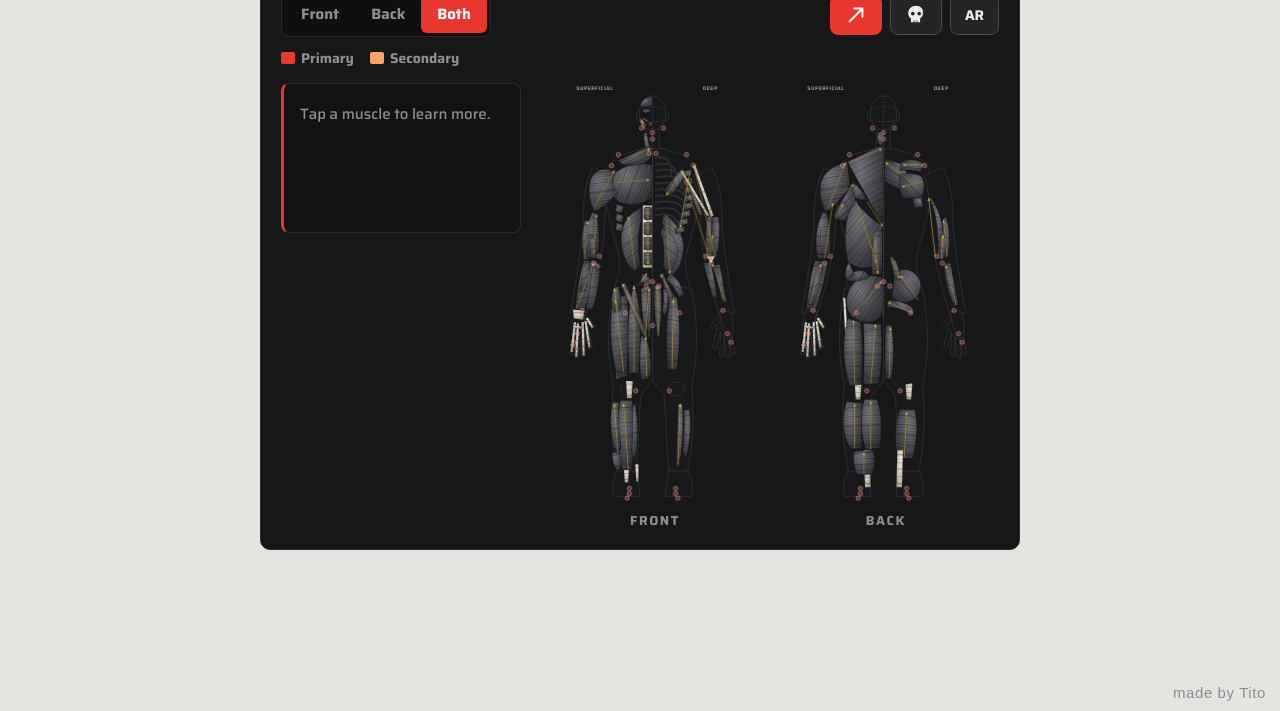
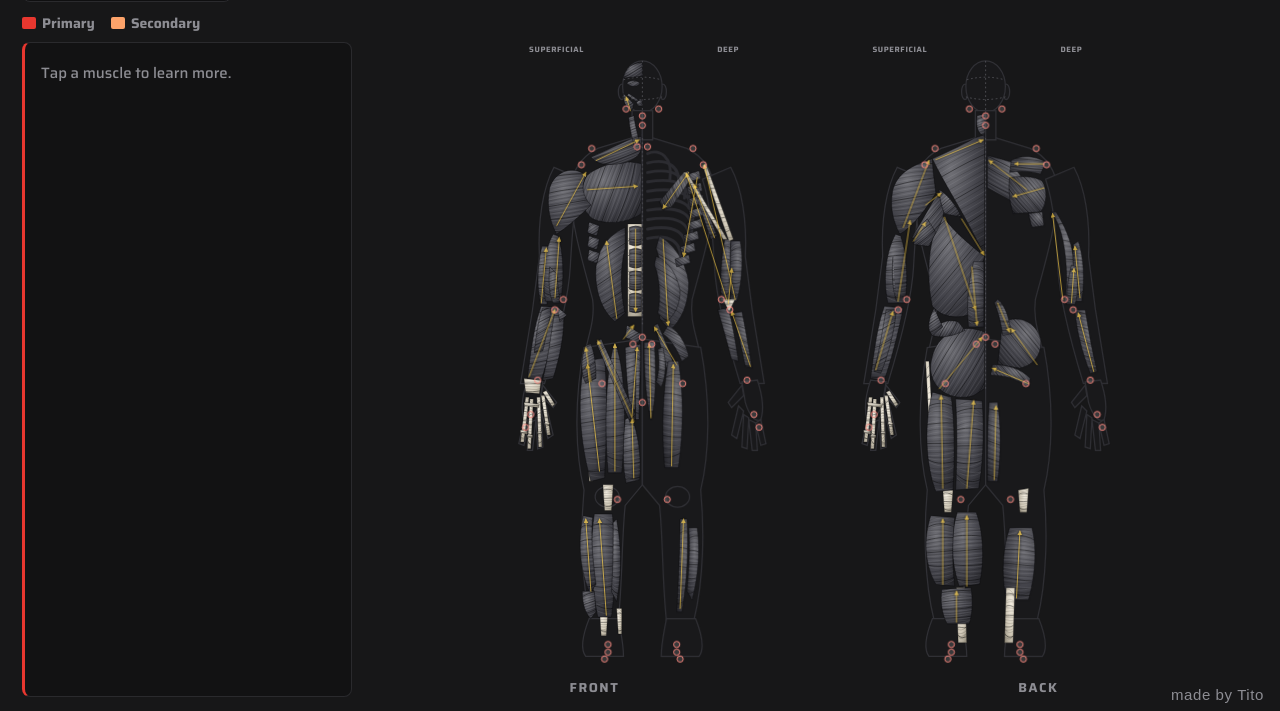
Before and after one commit to wade-dp0/SportAnatomy, a plain HTML site: page index.html in a window 1280 px wide. Shown: the part 89-800 px from the top of the page. Drawn offline with Linux system fonts and the light colour scheme; a web font is replaced by a local one.

Commit message:
Update index.html
full screen pc

```diff
--- a/index.html
+++ b/index.html
@@ -3,6 +3,7 @@
 <head>
 <meta charset="utf-8">
 <meta name="viewport" content="width=device-width, initial-scale=1, viewport-fit=cover">
+<meta name="mobile-web-app-capable" content="yes"><meta name="apple-mobile-web-app-capable" content="yes"><meta name="apple-mobile-web-app-status-bar-style" content="black-translucent"><meta name="theme-color" content="#101010">
 <title>SportAnatomy · Muscle map</title>
 <link rel="stylesheet" href="https://fonts.googleapis.com/css2?family=Saira:ital,wght@0,500;0,700;1,800&family=Noto+Sans+Arabic:wght@500;700&family=Mako&display=swap">
 <style>
@@ -83,13 +84,26 @@ svg{display:block;width:100%;height:auto;max-height:78vh;margin:0 auto;overflow:
 .tag{display:inline-block;margin-left:8px;padding:1px 8px;border-radius:4px;font-size:12px;font-weight:700;color:#111}
 .info p{margin:4px 0 0;color:var(--mute)}
 @media (prefers-reduced-motion:reduce){*{transition:none!important}.info>*{animation:none!important;opacity:1!important}}
+/* the app fills the whole window on every screen (phone, tablet, PC) */
+@media all{
+ html,body{height:100%}body{display:block;padding:0;overflow:hidden}
+ .card{max-width:none;width:100%;height:100vh;height:100dvh;border:0;border-radius:0;display:flex;flex-direction:column;padding:max(8px,env(safe-area-inset-top)) max(8px,env(safe-area-inset-right)) max(8px,env(safe-area-inset-bottom)) max(8px,env(safe-area-inset-left))}
+ h1{font-size:18px;margin:0 0 8px}
+ .layout{flex:1;min-height:0;margin-top:8px;grid-template-rows:minmax(0,1fr);align-items:stretch}
+ .layout .info{position:static!important;max-height:none;height:100%;overflow:auto}
+ .stage{display:flex;flex-direction:column;min-height:0}
+ svg{flex:1;min-height:0;height:100%;max-height:none}
+ .lbl{flex:none}
+ .by{font-size:12px;bottom:calc(2px + env(safe-area-inset-bottom,0px));right:8px}
+}
+@media (min-width:901px){.layout{grid-template-columns:330px 1fr;gap:18px}.card{padding:14px 22px}h1{font-size:22px}.layout .info{font-size:15px}.by{font-size:15px;right:16px;bottom:8px}}
 </style>
 </head>
 <body>
 <main class="card">
   <h1 id="title">Muscle map</h1>
   <div class="bar">
-    <div style="order:2;display:flex;gap:8px"><button class="lg" id="fl" aria-label="Line of force" title="Line of force" aria-pressed="true"><svg viewBox='0 0 24 24' width='22' height='22' fill='none' stroke='currentColor' stroke-width='2.2' stroke-linecap='round' stroke-linejoin='round'><path d='M5 19L19 5M10 5h9v9'/></svg></button><button class="lg" id="sk" aria-label="Skeleton" aria-pressed="false"><svg viewBox='0 0 24 24' width='22' height='22' fill='currentColor'><path d='M12 2C7 2 3.5 5.6 3.5 10c0 2.6 1.2 4.6 3 5.8V20h3v-2h1v2h2v-2h1v2h3v-4.2c1.8-1.2 3-3.2 3-5.8C20.5 5.6 17 2 12 2zM8.5 12.5a2 2 0 110-4 2 2 0 010 4zm7 0a2 2 0 110-4 2 2 0 010 4zM12 14l-1.2 2h2.4z'/></svg></button><button class="lg" id="lang">AR</button></div>
+    <div style="order:2;display:flex;gap:8px"><button class="lg" id="fs" aria-label="Full screen" title="Full screen" hidden><svg viewBox='0 0 24 24' width='22' height='22' fill='none' stroke='currentColor' stroke-width='2.2' stroke-linecap='round' stroke-linejoin='round'><path d='M4 9V4h5M20 9V4h-5M4 15v5h5M20 15v5h-5'/></svg></button><button class="lg" id="fl" aria-label="Line of force" title="Line of force" aria-pressed="true"><svg viewBox='0 0 24 24' width='22' height='22' fill='none' stroke='currentColor' stroke-width='2.2' stroke-linecap='round' stroke-linejoin='round'><path d='M5 19L19 5M10 5h9v9'/></svg></button><button class="lg" id="sk" aria-label="Skeleton" aria-pressed="false"><svg viewBox='0 0 24 24' width='22' height='22' fill='currentColor'><path d='M12 2C7 2 3.5 5.6 3.5 10c0 2.6 1.2 4.6 3 5.8V20h3v-2h1v2h2v-2h1v2h3v-4.2c1.8-1.2 3-3.2 3-5.8C20.5 5.6 17 2 12 2zM8.5 12.5a2 2 0 110-4 2 2 0 010 4zm7 0a2 2 0 110-4 2 2 0 010 4zM12 14l-1.2 2h2.4z'/></svg></button><button class="lg" id="lang">AR</button></div>
     <div class="seg" role="group" aria-label="View">
       <button data-v="f" aria-pressed="false">Front</button>
       <button data-v="b" aria-pressed="false">Back</button>
@@ -673,6 +687,15 @@ document.querySelector('#fig defs').insertAdjacentHTML('beforeend',`<marker id='
 document.querySelectorAll('#views [data-vw]').forEach(g=>{const v=g.dataset.vw,r=FL.map(s=>s.split(' ')).filter(a=>a[0]===v),mk=d=>r.filter(a=>!!a[6]===d).map(a=>`<path data-m='${a[1]}' d='M${a[2]},${a[3]}L${a[4]},${a[5]}' marker-end='url(#ah)'/>`).join('');
  g.insertAdjacentHTML('beforeend',`<g class='lf'>${mk(false)}</g><g class='lf' transform='translate(400,0) scale(-1,1)'>${mk(true)}</g>`)});
 fig.classList.add('lfa');
+/* full screen: button + automatic on the first tap on phones (browsers only allow it after a tap); iPhone Safari has no such API, so use Share > Add to Home Screen */
+(function(){const de=document.documentElement,req=de.requestFullscreen||de.webkitRequestFullscreen,ext=document.exitFullscreen||document.webkitExitFullscreen,b=document.getElementById('fs'),isFs=()=>document.fullscreenElement||document.webkitFullscreenElement;
+ if(!req)return;b.hidden=false;
+ const go=()=>{try{const r=req.call(de);if(r&&r.catch)r.catch(()=>{})}catch(e){}},out=()=>{try{ext.call(document)}catch(e){}};
+ b.onclick=()=>isFs()?out():go();
+ addEventListener('keydown',e=>{if((e.key==='f'||e.key==='F')&&!e.ctrlKey&&!e.metaKey&&!e.altKey&&!/INPUT|SELECT|TEXTAREA/.test(e.target.tagName))b.click()});
+ if(matchMedia('(max-width:900px) and (pointer:coarse)').matches){const once=()=>{removeEventListener('pointerup',once);if(!isFs())go()};addEventListener('pointerup',once)}})();
+/* on a narrow phone start with one figure so it fills the screen (Both is still one tap away) */
+if(matchMedia('(max-width:600px)').matches)document.querySelector('.seg button[data-v=f]').click();
 document.getElementById('fl').onclick=function(){this.setAttribute('aria-pressed',fig.classList.toggle('lfa'))};
 Object.assign(ARN,{'Line of force':'خط القوة','Arrow points from the insertion toward the origin: the direction the muscle pulls.':'يشير السهم من المغرز نحو المنشأ، أي اتجاه شد العضلة.'});
 Object.assign(ARN,{'Moved by':'العضلات المحركة'});
```
